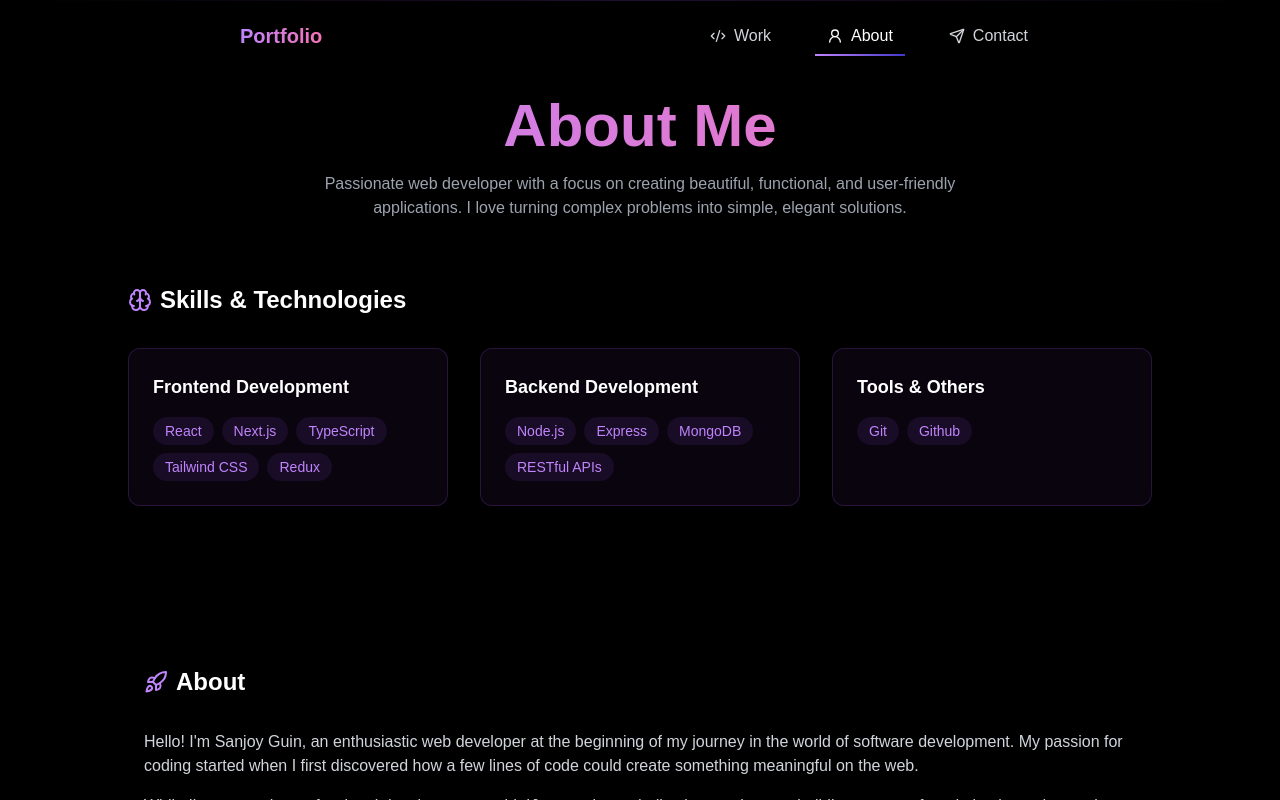
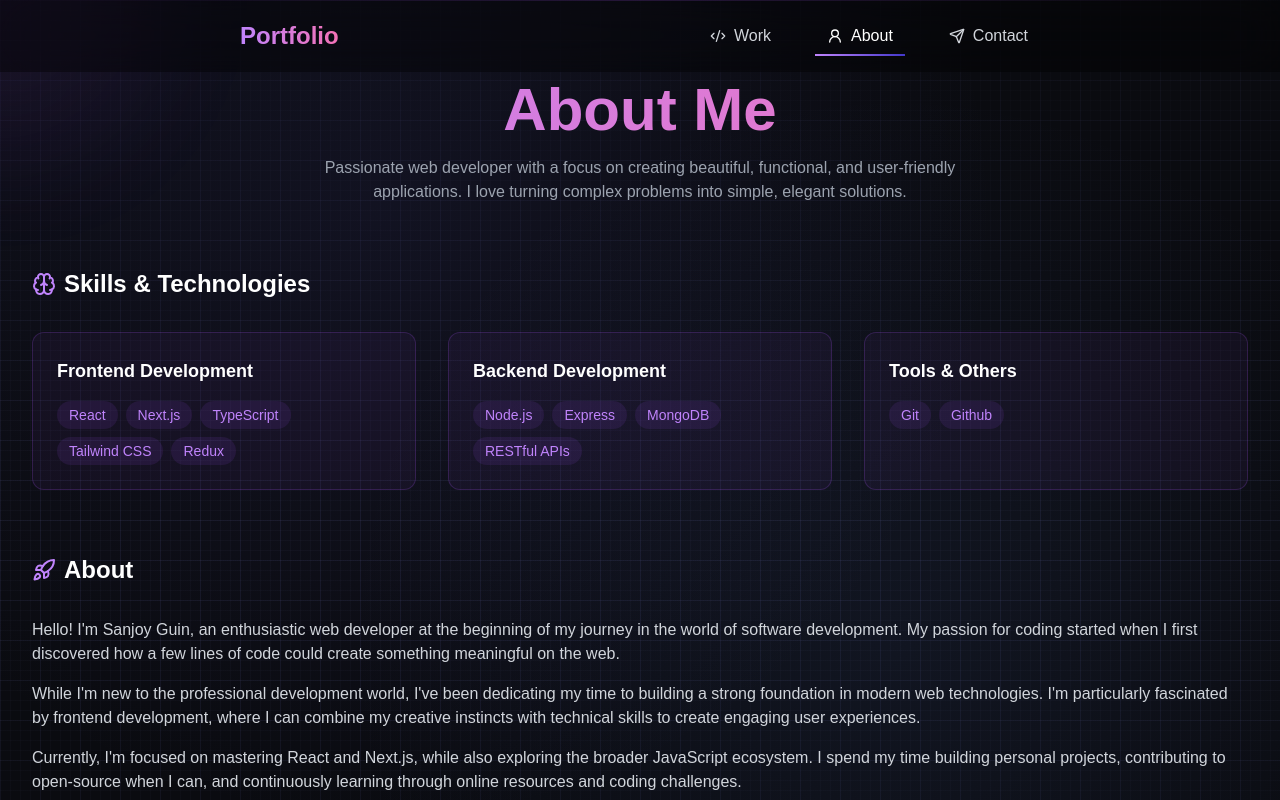
Before and after one commit to Sanjoy-droid/Portfolio, a Next.js app: page /about in a window 1280 px wide. Built offline with nearby package versions, Linux system fonts and the light colour scheme.

Commit message:
improve bg in work & about

```diff
--- a/app/about/page.tsx
+++ b/app/about/page.tsx
@@ -36,9 +36,18 @@ const About = () => {
   ];
 
   return (
-    <div className="min-h-screen bg-black px-4 pt-24">
+    <section className="pt-20 md:py-20 bg-[#0a0b10] relative overflow-hidden">
+      {/* Background Effects */}
+      <div className="absolute inset-0 opacity-40 bg-[linear-gradient(rgba(96,101,162,0.25)_1px,transparent_1px),linear-gradient(90deg,rgba(96,101,162,0.25)_1px,transparent_1px)] bg-[size:40px_40px] pointer-events-none"></div>
+      <div className="absolute inset-0 opacity-30 bg-[linear-gradient(rgba(122,128,191,0.15)_1px,transparent_1px),linear-gradient(90deg,rgba(122,128,191,0.15)_1px,transparent_1px)] bg-[size:10px_10px] pointer-events-none"></div>
+      <div className="absolute inset-0 bg-gradient-to-b from-[#0a0b10] via-transparent to-[#0a0b10] opacity-60 pointer-events-none"></div>
+      <div className="absolute inset-0 bg-[radial-gradient(circle_at_30%_20%,rgba(111,103,238,0.08)_0%,transparent_50%),radial-gradient(circle_at_70%_60%,rgba(102,142,238,0.08)_0%,transparent_50%)] pointer-events-none"></div>
+      <div className="absolute -top-40 -left-40 w-80 h-80 bg-purple-500/10 rounded-full blur-3xl animate-pulse pointer-events-none"></div>
+      <div className="absolute -bottom-60 -right-40 w-96 h-96 bg-indigo-500/10 rounded-full blur-3xl animate-pulse pointer-events-none"></div>
+
+      {/* Content Container */}
+      <div className="container mx-auto px-4 sm:px-6 lg:px-8 relative z-10">
         {/* Hero Section */}
-      <div className="container mx-auto max-w-5xl">
         <div className="mb-16 text-center">
           <h1 className="mb-4 bg-gradient-to-r from-purple-400 to-pink-400 bg-clip-text text-4xl font-bold text-transparent md:text-6xl">
             About Me
@@ -82,14 +91,10 @@ const About = () => {
           </div>
         </div>
 
-        <div className="mb-16">
-          <div className="mb-8 flex items-center gap-2">
-            <div className="min-h-screen bg-black px-4 pt-24">
-              <div className="container mx-auto max-w-5xl">
+        {/* About Section */}
         <div className="mb-16">
           <div className="mb-8 flex items-center gap-2">
             <Rocket className="h-6 w-6 text-purple-400" />
-
             <h2 className="text-2xl font-bold text-white">About</h2>
           </div>
           <div className="space-y-4 text-gray-300">
@@ -102,7 +107,7 @@ const About = () => {
             </p>
             <p>
               While I&apos;m new to the professional development world,
-                      I&aos;ve been dedicating my tipme to building a strong
+              I&apos;ve been dedicating my time to building a strong
               foundation in modern web technologies. I&apos;m
               particularly fascinated by frontend development, where I
               can combine my creative instincts with technical skills to
@@ -132,11 +137,7 @@ const About = () => {
           </div>
         </div>
       </div>
-            </div>
-          </div>
-        </div>
-      </div>
-    </div>
+    </section>
   );
 };
 
--- a/app/work/page.tsx
+++ b/app/work/page.tsx
@@ -57,8 +57,19 @@ const projects = [
 
 const ProjectSection = () => {
   return (
-    <section className="py-12 md:py-20">
-      <div className="container mx-auto px-4 sm:px-6 lg:px-8">
+    <section className="pt-20 md:py-20 bg-[#0a0b10] relative overflow-hidden">
+      <div className="absolute inset-0 opacity-40 bg-[linear-gradient(rgba(96,101,162,0.25)_1px,transparent_1px),linear-gradient(90deg,rgba(96,101,162,0.25)_1px,transparent_1px)] bg-[size:40px_40px] pointer-events-none"></div>
+
+      <div className="absolute inset-0 opacity-30 bg-[linear-gradient(rgba(122,128,191,0.15)_1px,transparent_1px),linear-gradient(90deg,rgba(122,128,191,0.15)_1px,transparent_1px)] bg-[size:10px_10px] pointer-events-none"></div>
+
+      <div className="absolute inset-0 bg-gradient-to-b from-[#0a0b10] via-transparent to-[#0a0b10] opacity-60 pointer-events-none"></div>
+
+      <div className="absolute inset-0 bg-[radial-gradient(circle_at_30%_20%,rgba(111,103,238,0.08)_0%,transparent_50%),radial-gradient(circle_at_70%_60%,rgba(102,142,238,0.08)_0%,transparent_50%)] pointer-events-none"></div>
+
+      <div className="absolute -top-40 -left-40 w-80 h-80 bg-purple-500/10 rounded-full blur-3xl animate-pulse [animation-duration:10s] pointer-events-none"></div>
+      <div className="absolute -bottom-60 -right-40 w-96 h-96 bg-indigo-500/10 rounded-full blur-3xl animate-pulse [animation-duration:15s] pointer-events-none"></div>
+
+      <div className="container mx-auto px-4 sm:px-6 lg:px-8 relative z-10">
         {/* Section Header */}
         <div className="mb-10 md:mb-16 text-center md:text-left md:max-w-4xl md:mx-auto lg:mx-0 lg:ml-8">
           <h2 className="bg-gradient-to-r from-purple-400 to-pink-400 bg-clip-text text-3xl md:text-4xl font-bold text-transparent pt-6">
--- a/components/Header.tsx
+++ b/components/Header.tsx
@@ -48,7 +48,7 @@ const Header = () => {
       <nav className="container relative mx-auto max-w-5xl px-4 ">
         <div className="flex items-center justify-between">
           {/* Logo */}
-          <Link href="/" className="relative text-xl font-bold">
+          <Link href="/" className="relative text-2xl font-bold">
             <span className="relative z-10 mx-24 bg-gradient-to-r from-purple-400 to-pink-400 bg-clip-text text-transparent">
               Portfolio
             </span>
```
Lines whose indentation alone changed are shown as unchanged.
